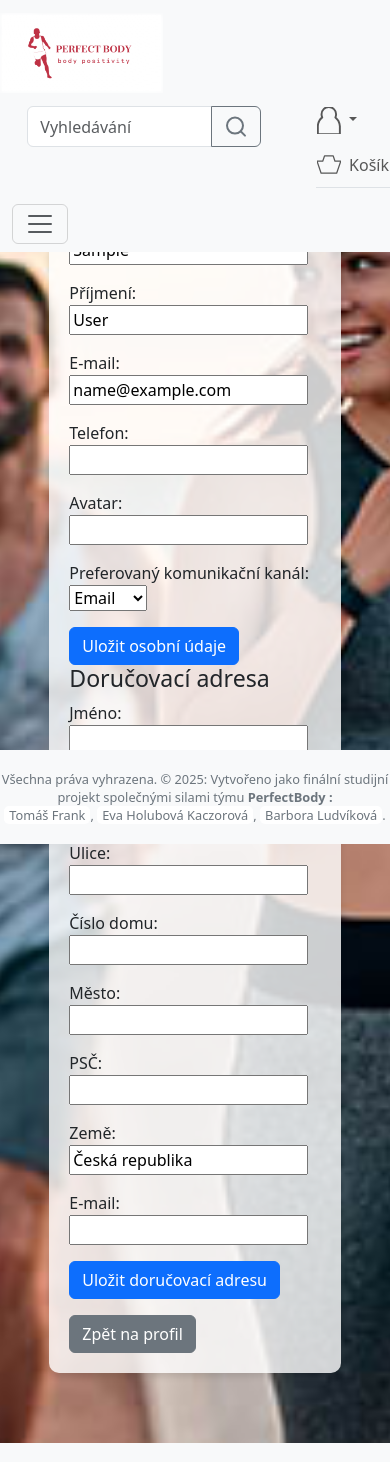
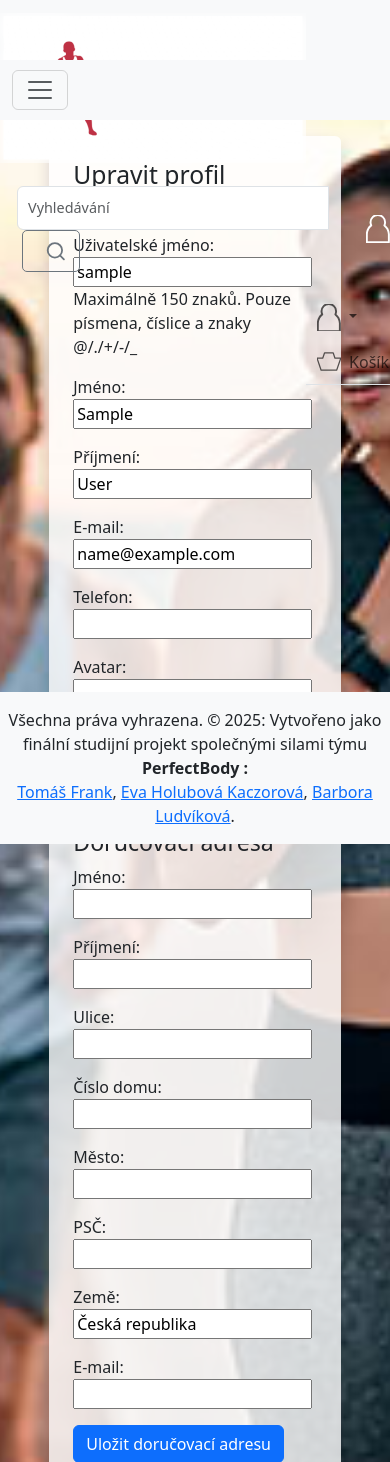
Before and after one commit to tanatos09/perfectbody, a Django app: page /edit_profile/ in a window 390 px wide. Shown: the top 1462 px of the page. Run offline with Django 5.2, Linux system fonts and the light colour scheme; the visitor is signed in with stand-in values (Sample User, id 1); data comes from the database, SQL or seed files in the repository; parts of the project's set-up code (start-up, migrations or seed data) failed here and were passed over.

Commit message:
search form

```diff
--- a/static/styles.css
+++ b/static/styles.css
@@ -19,35 +19,48 @@
     z-index: 1030;
     height: 100vh;
 }
+header.sticky-top {
+    z-index: 1040;
+}
 
 /* Main styling */
 main {
     width: 85%;
     flex-grow: 1;
     overflow-y: auto; /* Posuvník pouze v hlavním obsahu */
-    padding:0 20px 70px 20px;
+    padding: 0 20px 70px 20px;
     margin: 0 auto;
+}
+main li {
+    list-style-type: square;
+}
+.logo-container {
+    position: relative;
+    height: auto;
+    display: flex;
+    align-items: center;
+    padding:10px 0;
+}
+
+.logo-img {
+    max-height: 80px; /* maximální výška loga */
+    height: auto;
+    width: auto; /* Zachování poměru stran */
 }
 
 /* Obsah hlavního bloku */
+.category-image {
+
+}
 .content-container {
     width: 100%; /* Obsah vyplní celý main */
     background-color: rgba(255, 255, 255, 0.8); /* Poloprůhledné pozadí */
     padding: 20px; /* Vnitřní odsazení */
     border-radius: 10px; /* Zaoblené rohy */
     box-shadow: 0 4px 6px rgba(0, 0, 0, 0.1); /* Stín kolem obsahu */
+    margin: 0;
 }
 
-
-/* Zarovnání nameday a weather doprava
-.weather {
-    display: flex;
-    justify-content: flex-end;
-    gap: 10px;
-}
-.nameday {
-    font-size:small;
-    }*/
 /* Dropdown menu */
 .dropdown-menu {
     display: none;
@@ -77,10 +90,18 @@
     margin-top: 0;
     z-index: 1050;
 }
+.navbar {
+    height: 60px;
+    padding: 0 15px;
+}
+
 /* Responsivní navbar */
 .navbar-toggler {
     border: none;
-    font-size: 1.2rem;
+    font-size: 1rem;
+}
+.navbar-nav {
+    margin-top: 5px;
 }
 .navbar-nav .nav-item {
     position: relative;
@@ -90,65 +111,41 @@
 }
 
 @media (max-width: 768px) {
+    #search-form {
+        width: 80%; /* Širší vyhledávací pole na menších obrazovkách */
+    }
+
+    .logo-img {
+        max-height: 50%; /* Zmenší logo na polovinu při mobilním zobrazení */
+    }
     .collapse {
         display: block;
     }
-    .weather {
-    display: none; /* Skrytí sekce při načtení stránky */
-    background-color: #6c757d; /* Šedé pozadí */
-    color: white; /* Bílé písmo */
-    font-size: 0.8rem; /* Zmenšené písmo */
-    border-radius: 5px; /* Zaoblení rohů */
-    padding: 10px;
+}
+
+@media (min-width: 1200px) {
+     #search-form {
+        width: 50%; /* Užší na extra velkých obrazovkách */
     }
-
-    .toggle-info {
-    display: flex;
-    justify-content: flex-end;
-    align-items: center;
-    margin-top: 10px;
-    }
-
-    .toggle-info button {
-    background-color: #6c757d;
-    color: white;
-    border: none;
-    padding: 5px 10px;
-    border-radius: 5px;
-    cursor: pointer;
-    }
-    .toggle-info button:hover {
-    background-color: #5a6268; /* Tmavší šedá při najetí */
-    }
-    .icon-size {
-        width: 2em;
-        height: 2em;
-    }
-}
-@media (min-width: 1200px) {
     .icon-size {
         width: 2.5em;
         height: 2.5em;
     }
 }
 
-main li {
-    list-style-type: square;
-}
 .nav-item.dropdown:hover .dropdown-menu {
     display: block;
 }
-/* === style icon === */
-.icon-size {
-    width: 1.5em; /* Nastavení stejné šířky */
-    height: 1.7em; /* Nastavení stejné výšky */
-    display: inline-block;
-    vertical-align: middle; /* Zarovnání na střed s textem */
-}
+
 /* === Style search === */
-#navbarNav a:hover {
-    color: darkred !important;
-
+.search-wrapper {
+    display: flex;
+    justify-content: center; /* Zarovnání na střed */
+    align-items: center;
+    width: 100%; /* Kontejner pokryje celou šířku */
+    margin: 0 auto;
+    padding: 10px 0;
+    gap: 10px; /* Mezera mezi vyhledáváním a ikonou */
 }
 #search-results {
     position: absolute;
@@ -163,95 +160,23 @@
     box-shadow: 0 4px 6px rgba(0, 0, 0, 0.1);
     font-size: 0.8rem;
 }
-#search-results a {
-    font-weight: bold;
-    padding: 10px 0; /* Odsazení mezi výsledky */
-    font-size: 0.9rem; /* Menší písmo */
-    color: #6c757d; /* Šedá barva textu */
-    text-decoration: none; /* Bez podtržení */
-    cursor: pointer; /* Ukazatel myši při najetí */
+#search-input {
+    width: 100%; /* Vyplní dostupný prostor */
+    padding: 10px; /* Zvýšení čitelnosti */
+    font-size: 0.9rem;
 }
-#search-results a:hover {
-    color: #dc3545; /* Červený text */
-}
-#search-results h3{
-    background-color: #6c757d;
-    color: white;
-    font-weight: bold;
-    font-size: 17px;
-    padding: 10px;
-}
-#search-results ul{
-    padding: 10px;
-}
-#search-form {
-    width: 60%;
-    position: relative;
+#search-form button {
+    padding: 8px 12px;
+    margin-left: 5px;
+    font-size: 0.9rem;
+    border-radius: 5px;
 }
 
-/* === Alert === */
-/* Alert container */
-.alert-container {
-    display: flex;
-    flex-direction: column;
-    align-items: center;
-    justify-content: flex-start;
-    width: 100%; /* Roztažení na celou šířku main */
-    margin-top: 20px; /* Odstup od horního okraje */
-    margin-bottom: 10px; /* Odstup od obsahu */
-    z-index: 1050; /* Zajištění viditelnosti nad obsahem */
+/* === style icon === */
+.icon-size {
+    width: 1.5em; /* Nastavení stejné šířky */
+    height: 1.7em; /* Nastavení stejné výšky */
+    display: inline-block;
+    vertical-align: middle; /* Zarovnání na střed s textem */
+    margin-left: 10px; /* Mezera vpravo od vyhledávacího pole */
 }
-
-/* Alerty */
-.alert {
-    width: 90%; /* Zabírá většinu šířky stránky */
-    max-width: 500px; /* Maximální šířka */
-    margin-bottom: 10px; /* Odstup mezi jednotlivými alerty */
-    border-radius: 8px; /* Jemné zaoblení rohů */
-    text-align: center;
-    transition: opacity 0.15s linear;
-}
-
-/* Specifické styly pro typy alertů */
-.alert-success {
-    background-color: #d4edda; /* Zelené pozadí */
-    color: #155724; /* Tmavě zelený text */
-}
-
-.alert-danger {
-    background-color: #f8d7da; /* Červené pozadí */
-    color: #721c24; /* Tmavě červený text */
-}
-
-/* Tlačítko pro zavření alertu */
-.alert-dismissible .btn-close {
-    position: absolute;
-    top: 10px;
-    right: 10px;
-}
-
-/* === Footer === */
-footer {
-    font-size: 0.8rem;
-    background-color: #f8f9fa !important; /* Světle šedá barva */
-    color: #6c757d; /* Šedé písmo */
-    text-align: center;
-    padding: 20px 0;
-    position: fixed;
-    bottom: 0;
-    width: 100%;
-    line-height: initial;
-}
-footer a {
-    color: #6c757d; /* Šedé odkazy */
-    background-color: #ffffff; /* Bílé podbarvení odkazů */
-    border-radius: 5px;
-    text-decoration: none;
-    padding: 0 5px;
-}
-
-footer a:hover {
-    color: #ffffff; /* Bílé písmo při najetí myší */
-    background-color: #6c757d; /* Šedé podbarvení při najetí myší */
-
-}
--- a/templates/base.html
+++ b/templates/base.html
@@ -20,7 +20,7 @@
 
 <body class="d-flex flex-column min-vh-100">
 <!-- Header s NavbarTop a Navbar -->
-<header class="fixed-top">
+<header class="sticky-top">
     <nav class="bg-primary text-white">
         {% include "navbartop.html" %}
         {% include "navbar.html" %}
@@ -39,7 +39,7 @@
         </div>
     {% endif %}
     <!-- Hlavní obsah -->
-    <div class="content-container">
+    <div class="content-container p-4 rounded shadow mt-3">
         {% block content %}
         {% endblock %}
     </div>
--- a/templates/navbartop.html
+++ b/templates/navbartop.html
@@ -1,10 +1,9 @@
 {% load static %}
-<nav class="navbar navbar-expand-sm navbar-light bg-light d-flex align-items-center,">
-    <a class="navbar-brand" href="/">
-        <img src="{% static 'images/PerfectBody_logo_b.png' %}" alt="PerfectBody" style="height: 80px;">
+<nav class="navbar navbar-expand-sm navbar-light bg-light d-flex align-items-center">
+    <a class="navbar-brand logo-container" href="/">
+        <img src="{% static 'images/PerfectBody_logo_b.png' %}" alt="PerfectBody" class="logo-img">
     </a>
-    <div class="d-flex flex-grow-1 justify-content-between">
-        <!-- Formulář pro vyhledávání -->
+    <div class="search-wrapper">
         <form method="get" action="{% url 'search' %}" id="search-form" class="form-inline my-2 my-lg-0 mx-auto position-relative">
             <div class="input-group">
                 <input id="search-input" class="form-control" type="search" placeholder="Vyhledávání" aria-label="Search" autocomplete="off">
@@ -15,9 +14,11 @@
                     </svg>
                 </button>
             </div>
-    <div id="search-results" class="dropdown-menu w-100 shadow mt-1" style="display: none;"></div>
         </form>
-
+        <svg xmlns="http://www.w3.org/2000/svg" class="icon-size" viewBox="-112.6 199.2 23 28" fill="none" stroke="currentColor" stroke-width="2" stroke-linecap="round" stroke-linejoin="round">
+            <path d="M-91.5 213.4c-.8-1.3-1.8-2.5-3-3.5.5-1 .7-2 .7-3.2 0-2.1-.8-4-2.2-5.3-1.4-1.4-3.3-2.2-5.3-2.2s-4 .8-5.3 2.2c-1.4 1.4-2.2 3.3-2.2 5.3 0 1.1.3 2.2.7 3.2-1.2.9-2.3 2.1-3 3.5-.9 1.7-1.5 3.6-1.5 5.6v8.2h22.7V219c-.2-2-.7-3.9-1.6-5.6z"></path>
+        </svg>
+    </div>
 
     <!-- Uživatelské menu a košík -->
     <ul class="navbar-nav nav-tabs ms-auto">
@@ -26,7 +27,6 @@
                 <svg xmlns="http://www.w3.org/2000/svg" width="1em" height="1em" viewBox="-112.6 199.2 23 28" fill="none" stroke="currentColor" stroke-width="2" stroke-linecap="round" stroke-linejoin="round" class="icon-size">
                     <path d="M-91.5 213.4c-.8-1.3-1.8-2.5-3-3.5.5-1 .7-2 .7-3.2 0-2.1-.8-4-2.2-5.3-1.4-1.4-3.3-2.2-5.3-2.2s-4 .8-5.3 2.2c-1.4 1.4-2.2 3.3-2.2 5.3 0 1.1.3 2.2.7 3.2-1.2.9-2.3 2.1-3 3.5-.9 1.7-1.5 3.6-1.5 5.6v8.2h22.7V219c-.2-2-.7-3.9-1.6-5.6z"></path>
                 </svg>
-
             </a>
             <ul class="dropdown-menu dropdown-menu-end" aria-labelledby="userDropdown">
                 {% if user.is_authenticated %}
@@ -46,9 +46,7 @@
                 <span class="ms-2">Košík</span>
             </a>
         </li>
-
     </ul>
-    </div>
 </nav>
 <div id="search-results" style="display: none;"></div>
 <script>
```
Lines whose indentation alone changed are shown as unchanged.
